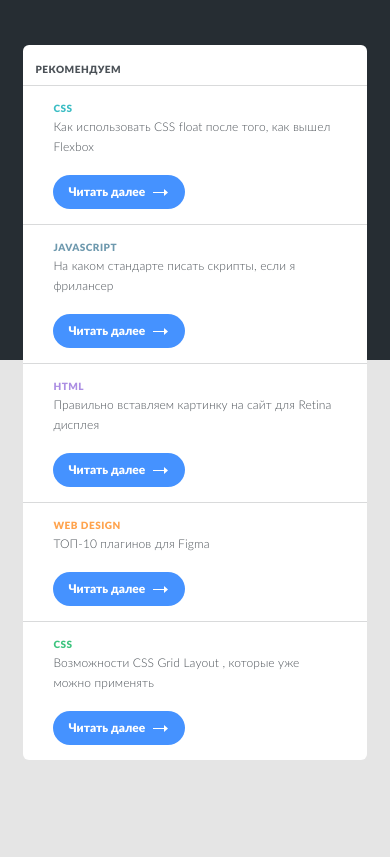
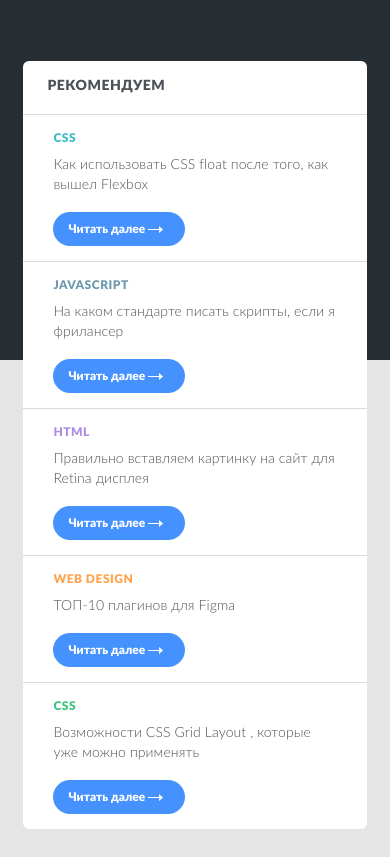
Before and after one commit to L-Dudina/diplom, a plain HTML site: page index.html in a window 390 px wide. Shown: the part 45-902 px from the top of the page. Before the commit the page ends 844 px from the top, so only its background shows below. Drawn offline with Linux system fonts and the light colour scheme.

Commit message:
fix:  index.html

```diff
--- a/index.html
+++ b/index.html
@@ -46,7 +46,7 @@
                 </li>
               </ul>
               <!-- /.navbar-menu  -->
-              <a data-toggle="modal" class="button navbar__button navbar__button--mobile--visible" type="submit">
+              <a href="#" data-toggle="modal" class="button navbar__button navbar__button--mobile--visible">
                 ОСТАВИТЬ ЗАЯВКУ
               </a>
             </div>
@@ -89,8 +89,6 @@
               </div>
               <!-- /.content__block -->
             </div>
-            <!-- /.content__item--active -->
-
             <div id="tab-2" class="content__item">
               <div class="content__image" style="--image-src: url(/img/content-image-2.jpg)"></div>
               <div class="content__block">
@@ -110,7 +108,6 @@
                 </div>
               </div>
             </div>
-
             <div id="tab-3" class="content__item">
               <div class="content__image" style="--image-src: url(/img/content-image-2.jpg)"></div>
               <div class="content__block">
@@ -206,48 +203,48 @@
           <!-- /.tabs -->
         </div>
         <!-- /.navigator__block -->
-        <div class="navigator__mobile">
-          <h2 class="tabs__text tabs__text--pt">Рекомендуем</h2>
-          <div class="tabs__list">
-            <h3 class="tabs__title tabs__title--blue">css</h3>
-            <span class="tabs__subtitle">Как использовать CSS float после того, как вышел Flexbox</span>
-            <a href="#" class="button tabs__button"
-              >Читать далее <img src="img/Arrow.svg" alt="Icon: arrow" class="content__arrow"
+        <div class="mobile-tabs">
+          <h2 class="mobile-tabs__text mobile-tabs__text--pt">Рекомендуем</h2>
+          <div class="mobile-tabs__list">
+            <h3 class="mobile-tabs__title mobile-tabs__title--blue">css</h3>
+            <span class="mobile-tabs__subtitle">Как использовать CSS float после того, как вышел Flexbox</span>
+            <a href="#" class="button mobile-tabs__button"
+              >Читать далее <img src="img/Arrow.svg" alt="Icon: arrow" class="mobile-tabs__arrow"
+            /></a>
+          </div>
+          <!-- /.mobile-tabs -->
+          <div class="mobile-tabs__list">
+            <h3 class="mobile-tabs__title mobile-tabs__title--grey">javascript</h3>
+            <span class="mobile-tabs__subtitle">На каком стандарте писать скрипты, если я фрилансер</span>
+            <a href="#" class="button mobile-tabs__button"
+              >Читать далее <img src="img/Arrow.svg" alt="Icon: arrow" class="mobile-tabs__arrow"
+            /></a>
+          </div>
+          <!-- /.mobile-tabs__list -->
+          <div class="mobile-tabs__list">
+            <h3 class="mobile-tabs__title mobile-tabs__title--purple">html</h3>
+            <span class="mobile-tabs__subtitle">Правильно вставляем картинку на сайт для Retina дисплея</span>
+            <a href="#" class="button mobile-tabs__button"
+              >Читать далее <img src="img/Arrow.svg" alt="Icon: arrow" class="mobile-tabs__arrow"
             /></a>
           </div>
           <!-- /.tabs__list -->
-          <div class="tabs__list">
-            <h3 class="tabs__title tabs__title--grey">javascript</h3>
-            <span class="tabs__subtitle">На каком стандарте писать скрипты, если я фрилансер</span>
-            <a href="#" class="button tabs__button"
-              >Читать далее <img src="img/Arrow.svg" alt="Icon: arrow" class="content__arrow"
+          <div class="mobile-tabs__list">
+            <h3 class="mobile-tabs__title mobile-tabs__title--orange">Web design</h3>
+            <span class="mobile-tabs__subtitle">ТОП-10 плагинов для Figma</span>
+            <a href="#" class="button mobile-tabs__button"
+              >Читать далее <img src="img/Arrow.svg" alt="Icon: arrow" class="mobile-tabs__arrow"
             /></a>
           </div>
-          <!-- /.tabs__list -->
-          <div class="tabs__list">
-            <h3 class="tabs__title tabs__title--purple">html</h3>
-            <span class="tabs__subtitle">Правильно вставляем картинку на сайт для Retina дисплея</span>
-            <a href="#" class="button tabs__button"
-              >Читать далее <img src="img/Arrow.svg" alt="Icon: arrow" class="content__arrow"
+          <!-- /.mobile-tabs__list -->
+          <div class="mobile-tabs__list">
+            <h3 class="mobile-tabs__title mobile-tabs__title--green">css</h3>
+            <span class="mobile-tabs__subtitle">Возможности CSS Grid Layout , которые уже можно применять</span>
+            <a href="#" class="button mobile-tabs__button"
+              >Читать далее <img src="img/Arrow.svg" alt="Icon: arrow" class="mobile-tabs__arrow"
             /></a>
           </div>
-          <!-- /.tabs__list -->
-          <div class="tabs__list">
-            <h3 class="tabs__title tabs__title--orange">Web design</h3>
-            <span class="tabs__subtitle">ТОП-10 плагинов для Figma</span>
-            <a href="#" class="button tabs__button"
-              >Читать далее <img src="img/Arrow.svg" alt="Icon: arrow" class="content__arrow"
-            /></a>
-          </div>
-          <!-- /.tabs__list -->
-          <div class="tabs__list">
-            <h3 class="tabs__title tabs__title--green">css</h3>
-            <span class="tabs__subtitle">Возможности CSS Grid Layout , которые уже можно применять</span>
-            <a href="#" class="button tabs__button"
-              >Читать далее <img src="img/Arrow.svg" alt="Icon: arrow" class="content__arrow"
-            /></a>
-          </div>
-          <!-- /.tabs__list -->
+          <!-- /.mobile-tabs__list -->
         </div>
       </div>
       <!-- /.container -->
--- a/sass/_media.sass
+++ b/sass/_media.sass
@@ -130,7 +130,8 @@
     padding-top: 85px
     &__block
       display: none
-    &__mobile
+  .mobile
+    &-tabs
       display: block
 // @media ( max-width: 576px)
 
--- a/sass/blocks/_navigator.sass
+++ b/sass/blocks/_navigator.sass
@@ -7,10 +7,6 @@
     justify-content: space-between
     height: 570px
     width: 100%
-  &__mobile
-    display: none
-    background-color: $light
-    border-radius: 6px
 
 .content
   &__item
@@ -155,20 +151,61 @@
     font-size: 14px
     line-height: 20px
     letter-spacing: 0.1px
-  &__list
-    display: flex
-    flex-direction: column
-    border-top: 1px solid #D9DADB
-    padding: 15px 30px
-  &__button
-    font-family: "Lato-Black", sans-serif
-    font-weight: 900
-    font-size: 12px
-    line-height: 16px
-    text-decoration: none
-    color: #fff
-    padding: 9px 15px
-    background-color: $blue
-    border-radius: 20px
-    margin-top: 18px
-    width: 132px
+
+.mobile
+  &-tabs
+    display: none
+    background-color: $light
+    border-radius: 6px
+    &__list
+      display: flex
+      flex-direction: column
+      border-top: 1px solid #D9DADB
+      padding: 15px 30px
+    &__text
+      font-family: "Lato-Black", sans-serif
+      font-weight: 900
+      font-size: 14px
+      line-height: 20px
+      text-transform: uppercase
+      letter-spacing: 0.5px
+      padding-left: 24px
+      margin-top: 21px
+      margin-bottom: 18px
+      &--pt
+        padding-top: 15px
+    &__title
+      font-family: "Lato-Black", sans-serif
+      font-weight: 900
+      font-size: 12px
+      line-height: 15px
+      letter-spacing: 0.5px
+      text-transform: uppercase
+      margin-top: 1px
+      margin-bottom: 8px
+      &--blue
+        color: #3BBDC4
+      &--grey
+        color: #6E99AE
+      &--purple
+        color: #AC8EE3
+      &--orange
+        color: #FFA34D
+      &--green
+        color: #3DC47E
+    &__subtitle
+      font-size: 14px
+      line-height: 20px
+      letter-spacing: 0.1px
+    &__button
+      font-family: "Lato-Black", sans-serif
+      font-weight: 900
+      font-size: 12px
+      line-height: 16px
+      text-decoration: none
+      color: #fff
+      padding: 9px 15px
+      background-color: $blue
+      border-radius: 20px
+      margin-top: 18px
+      width: 132px
```
Also changed, not shown: css/style.css, 1 other file.
